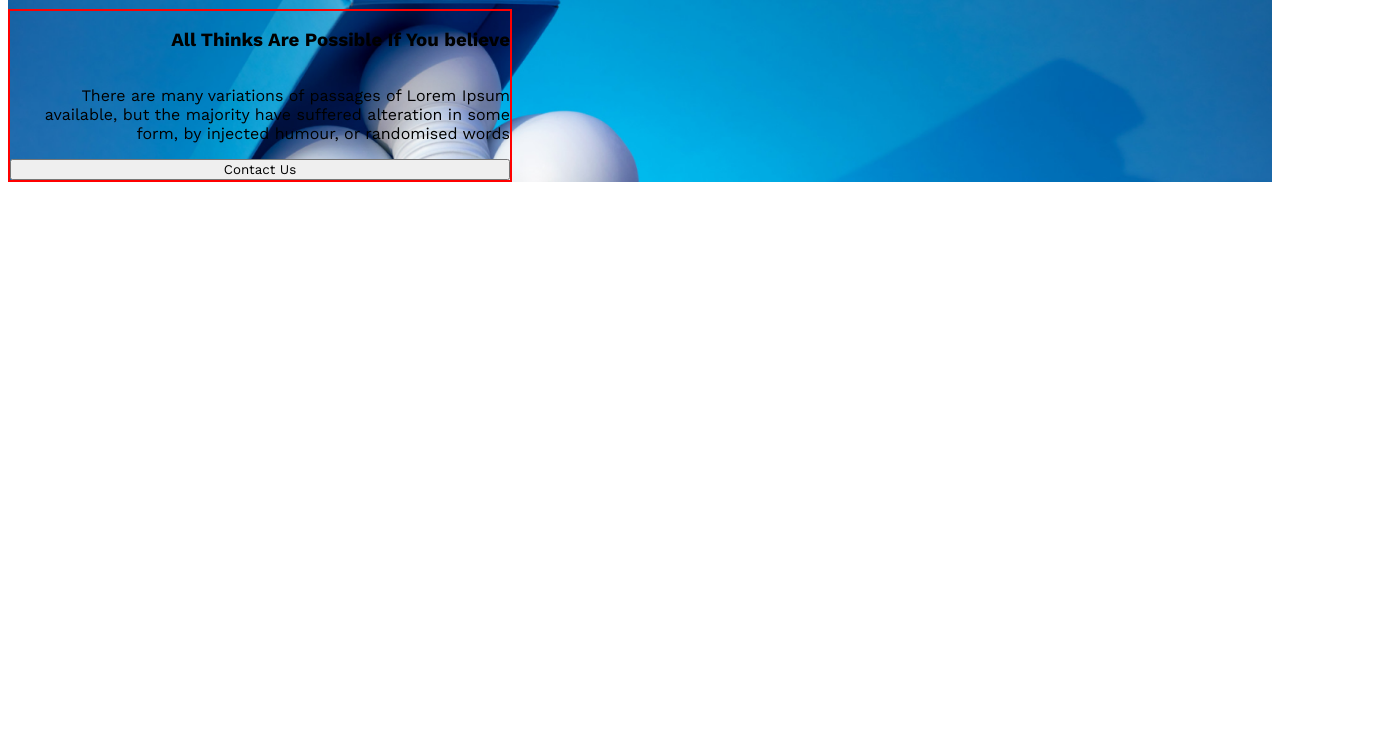
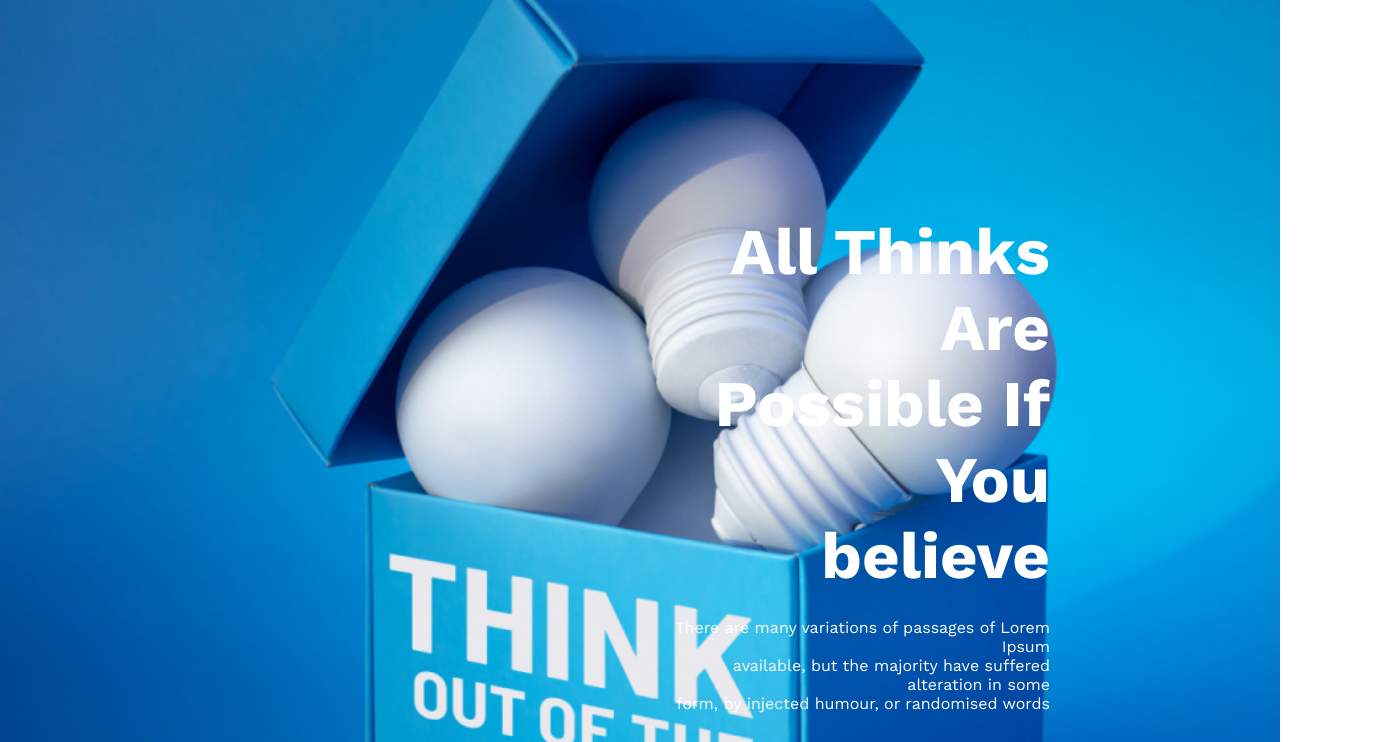
Before and after one commit to AbdullaAlHarun/new-year-new-me, a plain HTML site: page index.html in a window 1280 px wide. Shown: the part 108-850 px from the top of the page, 1393 px wide, since content can reach past the window. Before the commit the page ends 800 px from the top, so only its background shows below. Drawn offline with nearby package versions, Linux system fonts and the light colour scheme.

Commit message:
added header section!

```diff
--- a/css/styles.css
+++ b/css/styles.css
@@ -1,22 +1,25 @@
-*{
-    font-family: 'Work Sans', sans-serif;
+* {
+  font-family: "Work Sans", sans-serif;
+  margin: 0;
+  padding: 0;
 }
 
 /*combind section styele*/
 
-
 /*header Styles*/
 header {
-    background-image: url('../images/banner/banner3.png');
+  background-image: url("../images/banner/banner3.png");
   background-repeat: no-repeat;
   background-size: cover;
 }
+
 nav {
   display: flex;
   justify-content: space-between;
   align-items: center;
   margin: 2% 7%;
 }
+
 .nav-title {
   font-size: 56px;
   font-weight: 800;
@@ -24,8 +27,8 @@ nav {
   margin: 0;
 }
 
-.nav-title span{
-    color: #F15B22;
+.nav-title span {
+  color: #f15b22;
 }
 
 .nav-title {
@@ -33,7 +36,7 @@ nav {
   font-weight: 800;
 }
 
-nav> ul {
+nav > ul {
   list-style: none;
   display: flex;
   margin-right: 30px;
@@ -45,10 +48,29 @@ nav ul li a {
   color: #fff;
 }
 
-.header-content {
-    display: flex;
-    max-width: 500px;
+.header-title {
+  color: #fff;
   text-align: right;
-    border: 2px solid red;
-    flex-direction: column;
+  font-size: 65px;
+  font-weight: 700;
+  margin: 230px 230px 0 52%;
 }
+
+.header-description {
+  color: #fff;
+  text-align: right;
+  font-size: 16px;
+  font-weight: 400;
+  margin: 24px 230px 32px 52%;
+}
+
+.primary-btn {
+  color: #005fac;
+  font-size: 20px;
+  font-weight: 600;
+  padding: 20px 25px;
+  margin-bottom: 150px;
+  width: auto;
+  height: auto;
+  margin: 0 230px 150px 80.5%;
+}
--- a/index.html
+++ b/index.html
@@ -28,8 +28,14 @@
         </ul>
       </nav>
         <div class="header-content">
-            <h3 class="header-title">All Thinks Are Possible If You believe</h3>
-            <p class="header-description">There are many variations of passages of Lorem Ipsum available, but the majority have suffered alteration in some form, by injected humour, or randomised words</p>
+          <h3 class="header-title">All Thinks Are<br>
+             Possible If You <br>
+              believe</h3>
+          <p class="header-description">
+            There are many variations of passages of Lorem Ipsum <br> available, but
+            the majority have suffered alteration in some <br> form, by injected
+            humour, or randomised words
+          </p>
           <button class="primary-btn">Contact Us</button>
         </div>
     </header>
```
Lines whose indentation alone changed are shown as unchanged.
